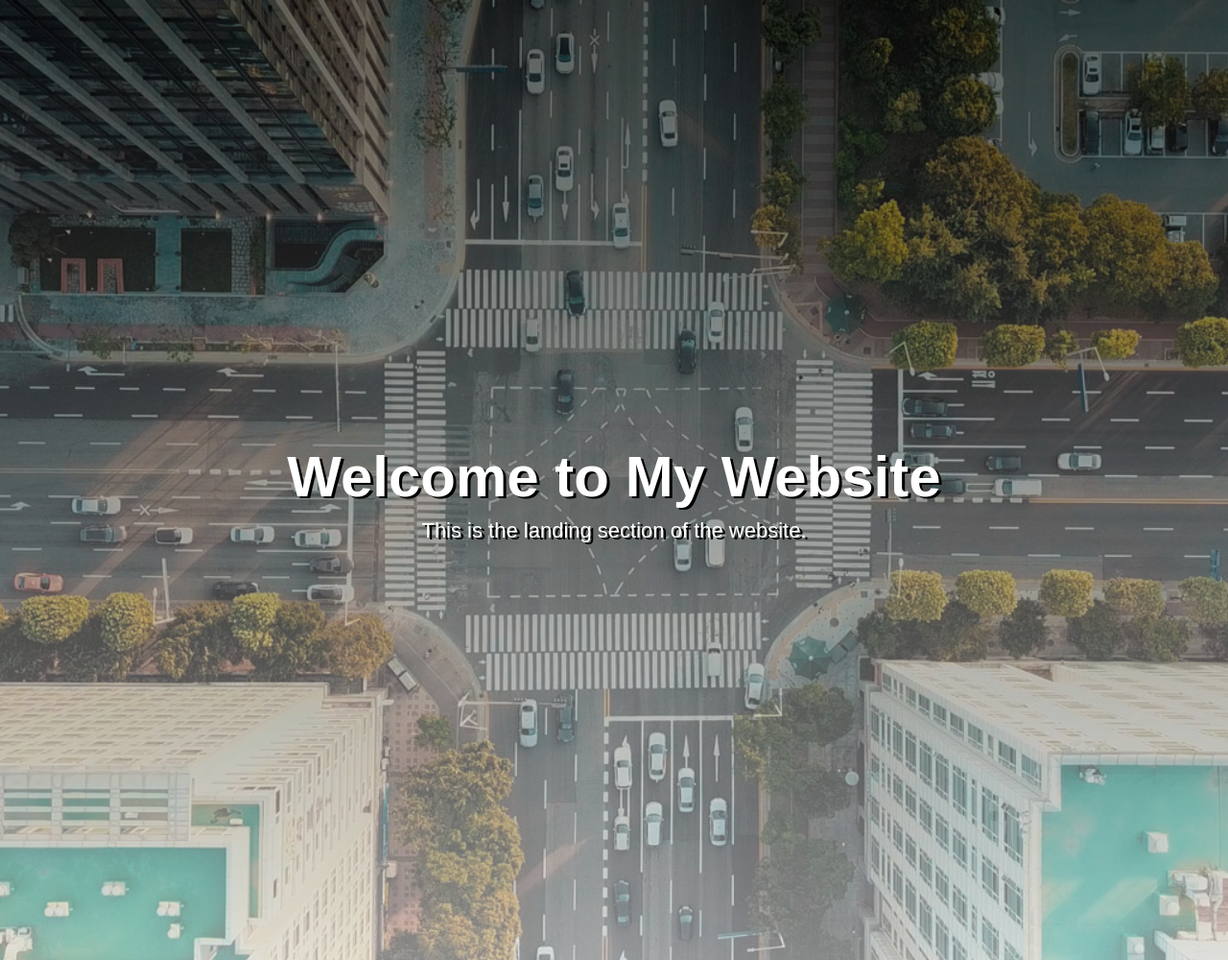
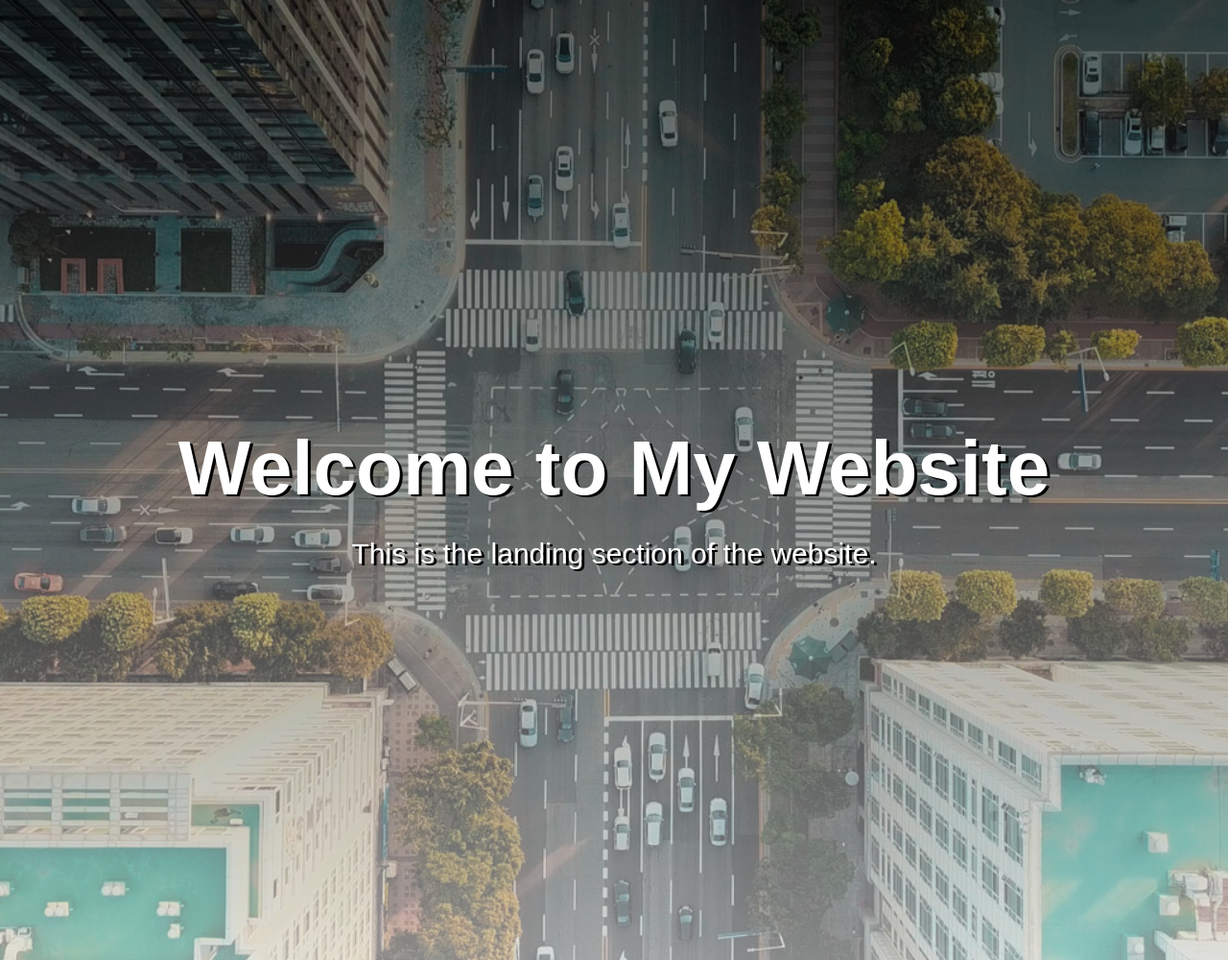
Before and after one commit to CelPilapil/Jonacel-Activity_2, a plain HTML site: page index.html in a window 1280 px wide. Shown: the top 1000 px of the page at 96% size. Drawn offline with Linux system fonts and the light colour scheme.

Commit message:
i did some changes

```diff
--- a/css/style.css
+++ b/css/style.css
@@ -20,14 +20,14 @@
 }
 
 #landing h1 {
-  font-size: 60px;
+  font-size: 80px;
   z-index: 2;
 }
 
 #landing p {
   margin-top: -40px;
-  font-size: 22px;
-  z-index: 2;
+  font-size: 30px;
+  z-index: 5;
 }
 
 #landing::before {
@@ -71,7 +71,7 @@
   width: 100%;
   height: auto;
   clip-path: inset(10% 0% 10% 0%);
-  margin-top: -31px;
+  margin-top: -30px;
 }
 
 #blog div h3 {
@@ -125,7 +125,7 @@
 }
 
 #blog div a:hover {
-  color:rgb(242, 185, 80);
+  color:rgb(242, 80, 183);
 }
 
 
```
